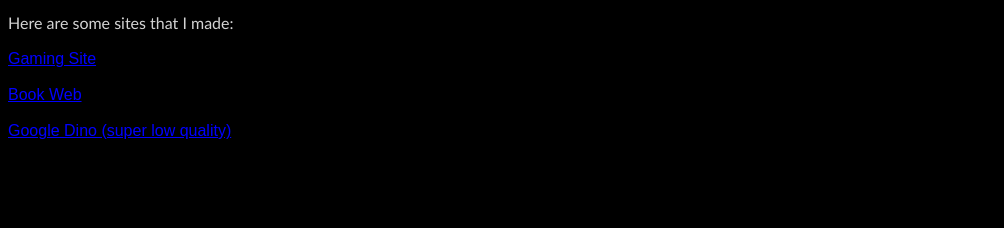
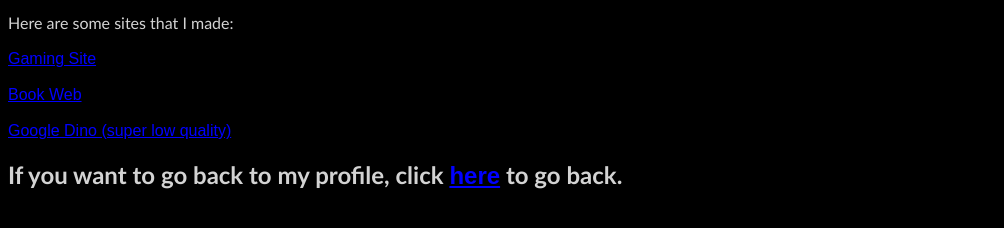
Before and after one commit to 123Lniner/123Lniner, a plain HTML site: page index.html in a window 1280 px wide. Shown: the part 104-332 px from the top of the page, without its empty margins (0-1004 px from the left). Drawn offline with Linux system fonts and the light colour scheme.

Commit message:
Update index.html

```diff
--- a/index.html
+++ b/index.html
@@ -13,5 +13,6 @@
     <p><a href="https://123lniner.github.io/Gaming-Site/" target="_blank">Gaming Site</a></p>
     <p><a href="https://123lniner.github.io/Book-Web/" target="_blank">Book Web</a></p>
     <p><a href="https://123lniner.github.io/Google-Dino/" target="_blank">Google Dino (super low quality)</a></p>
+    <h2>If you want to go back to my profile, click&nbsp;<a href="https://github.com/123lniner/123Lniner" target="_self">here</a>&nbsp;to go back.</h2>
   </body>
 </html>
```
